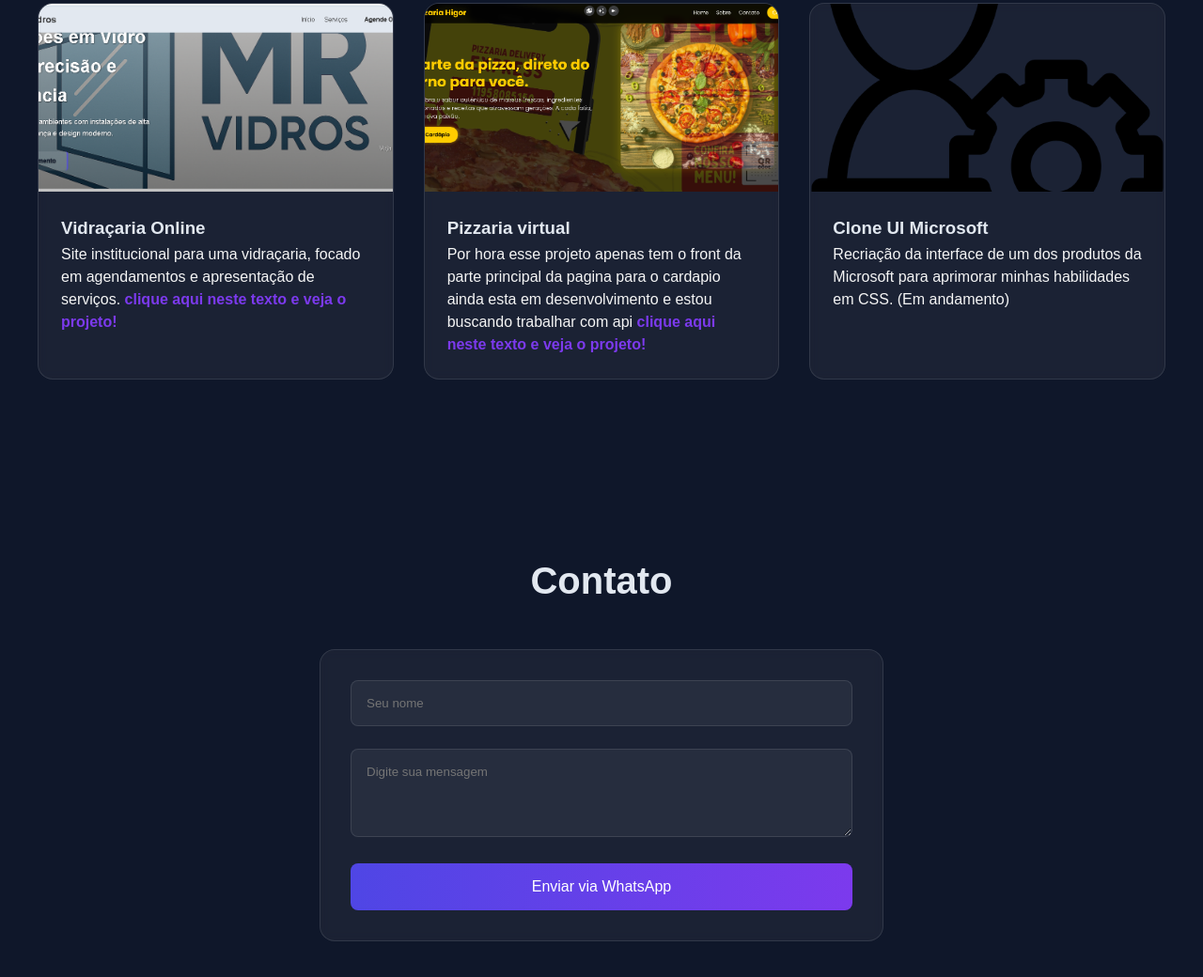
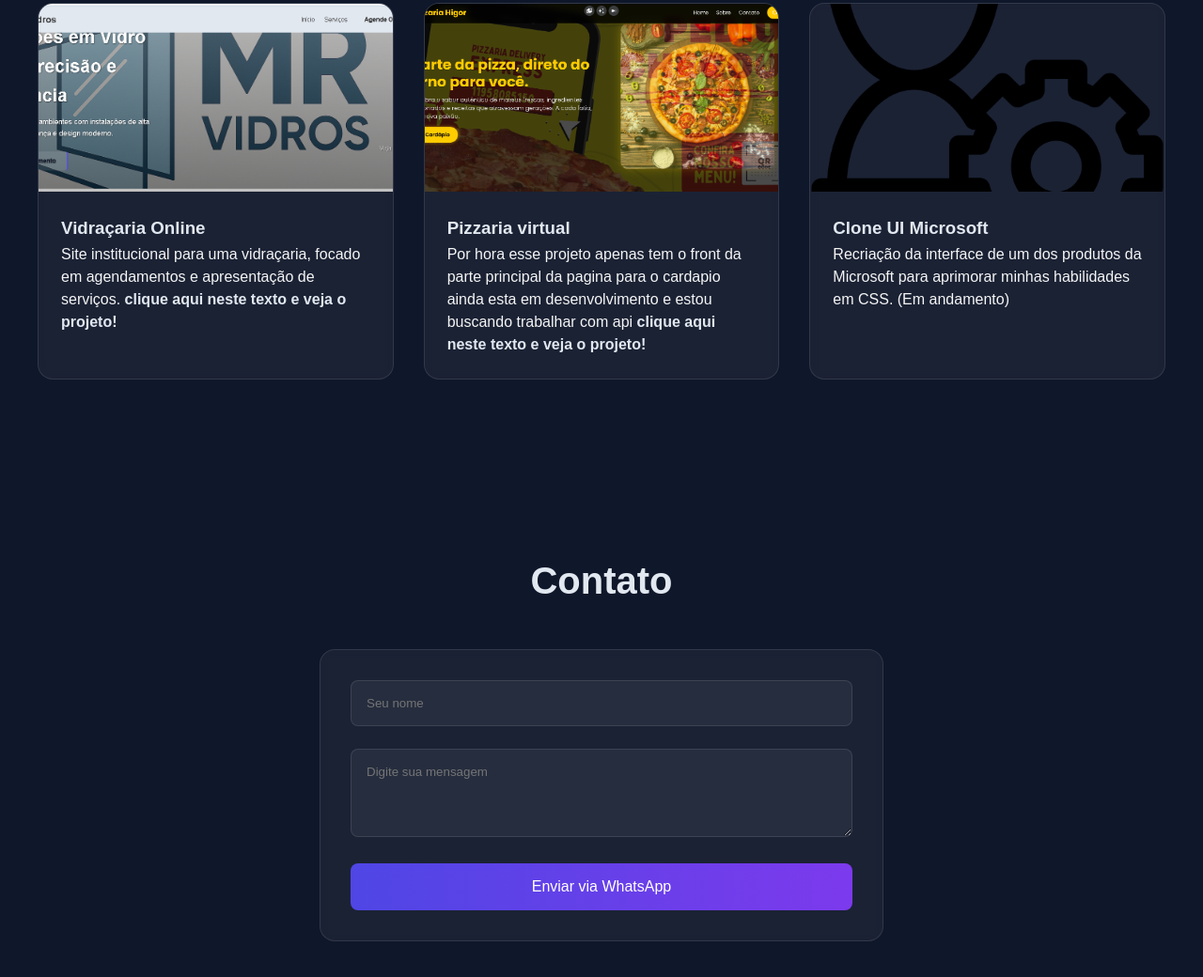
Before and after one commit to hig00000/portifolio, a plain HTML site: page index.html in a window 1280 px wide. Shown: the part 2204-3244 px from the top of the page at 94% size. Drawn offline with Linux system fonts and the light colour scheme.

Commit message:
alterei a cor do hiper link dos cards

```diff
--- a/prime.css
+++ b/prime.css
@@ -291,14 +291,16 @@
   color: whitesmoke;
 }
 .link-projeto {
-  color: var(--cor-secundaria);
+  color: var(--cor-texto);
   text-decoration: none;
   font-size: 1rem;
   font-weight: bold;
+
 }
 .link-projeto:hover {
   text-decoration: underline;
   color: var(--cor-primaria);
+
 }
 
 /* Contato */
```
